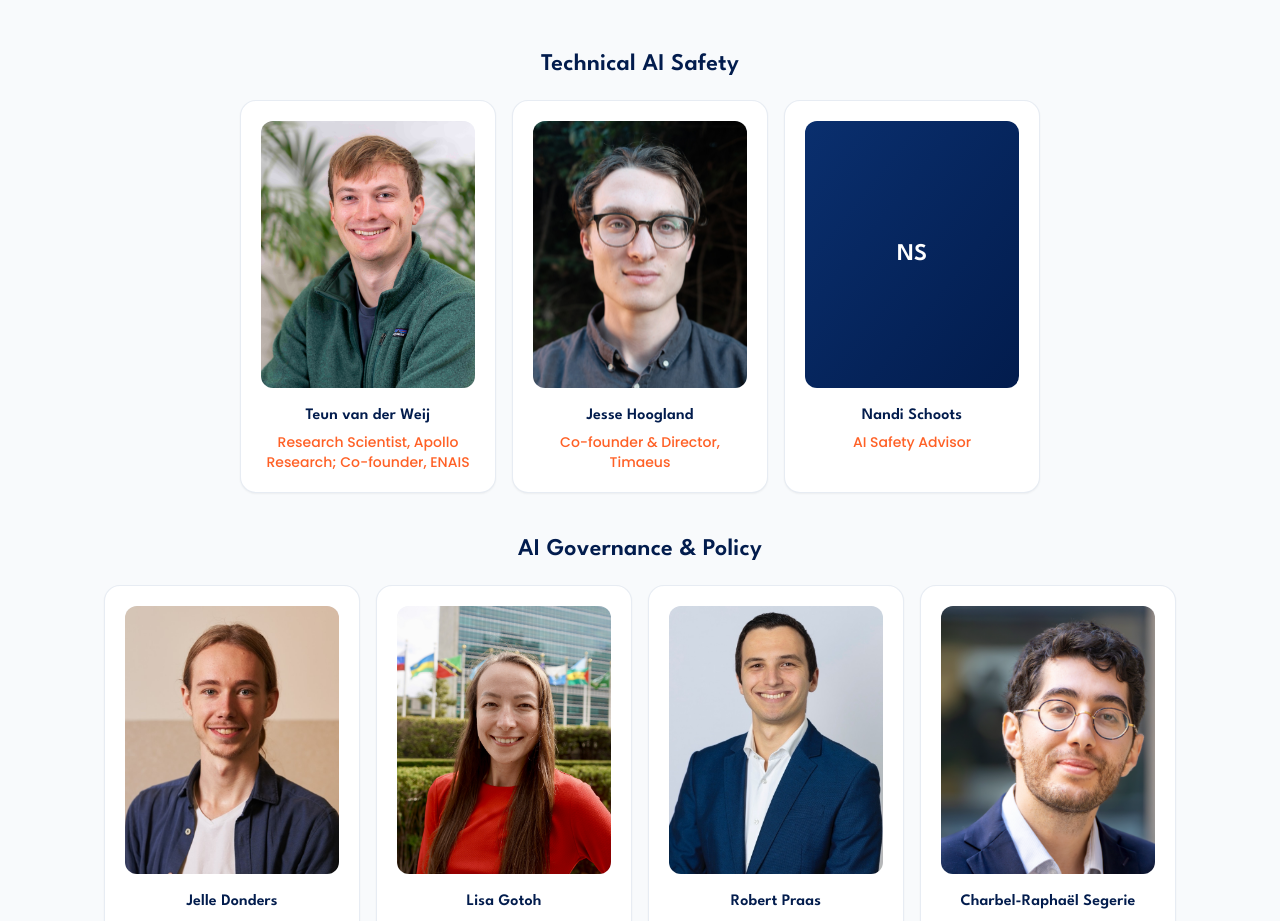
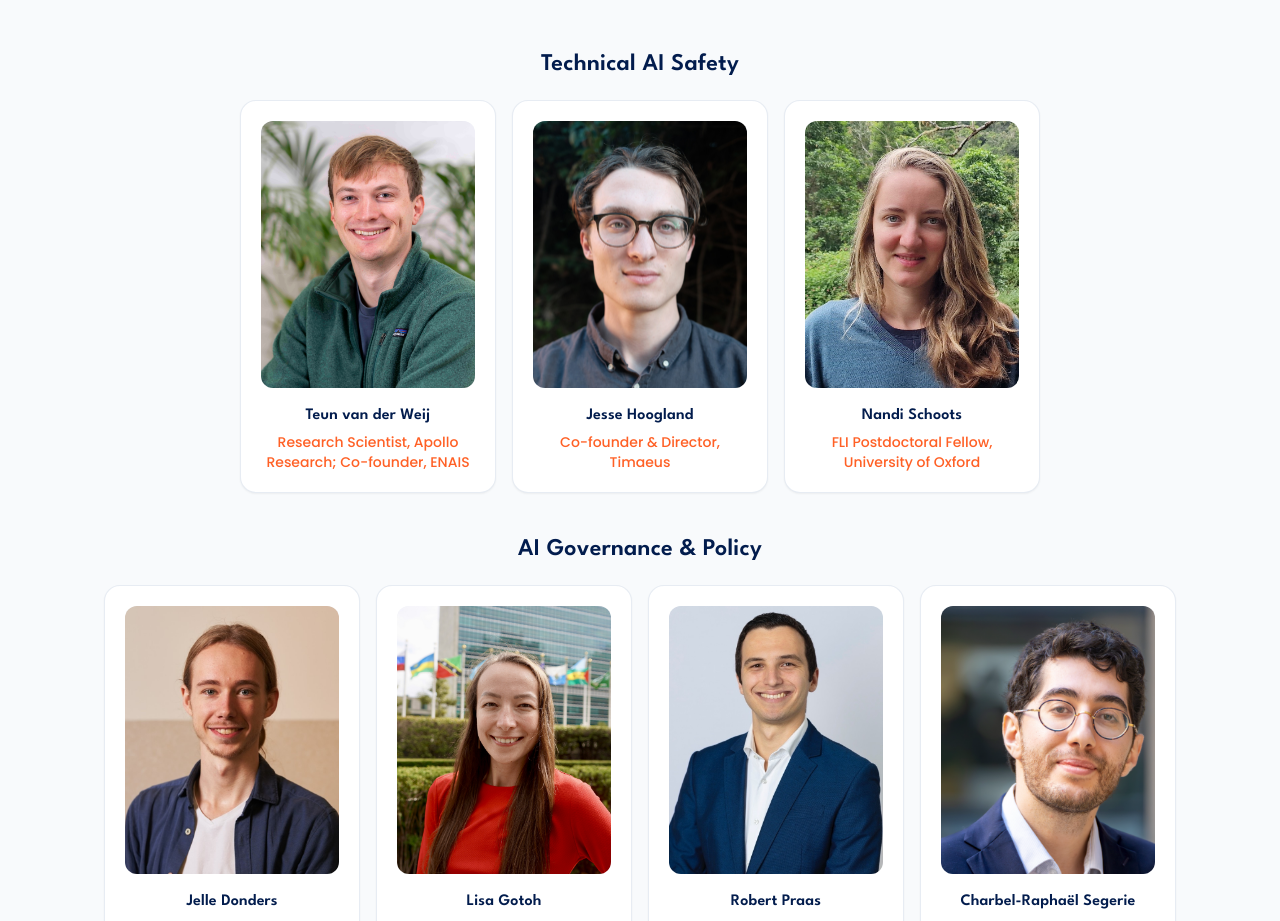
Before and after one commit to AlexanderAKM/Safe-AI-Netherlands, a Next.js app: page /about in a window 1280 px wide. Shown: the part 1660-2581 px from the top of the page. Built offline with nearby package versions, Linux system fonts and the light colour scheme.

Commit message:
nandi update

```diff
--- a/src/app/about/page.tsx
+++ b/src/app/about/page.tsx
@@ -25,8 +25,9 @@ const advisors = [
       },
       {
         name: "Nandi Schoots",
-        affiliation: "AI Safety Advisor",
-        link: "#",
+        affiliation: "FLI Postdoctoral Fellow, University of Oxford",
+        link: "https://nandischoots.com/",
+        image: "/photos/advisory_board/nandi.jpg"
       },
     ],
   },
```
Also changed, not shown: public/photos/advisory_board/nandi.jpg (added).
